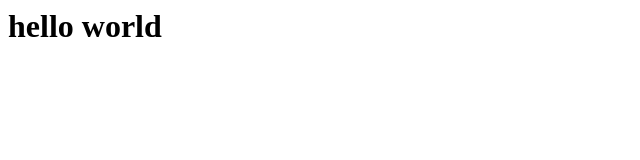
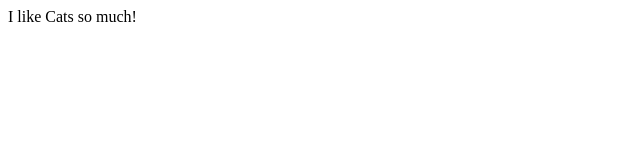
Before and after one commit to Samoulvann/Using_gittt, a plain HTML site: page index.html in a window 1280 px wide. Shown: the whole page, without its empty margins (0-640 px from the left). Drawn offline with Linux system fonts and the light colour scheme.

Commit message:
Add paragraph cats file

```diff
--- a/index.html
+++ b/index.html
@@ -1 +1 @@
-<h1>hello world</h1>
+<p>I like Cats so much!</p>
```
